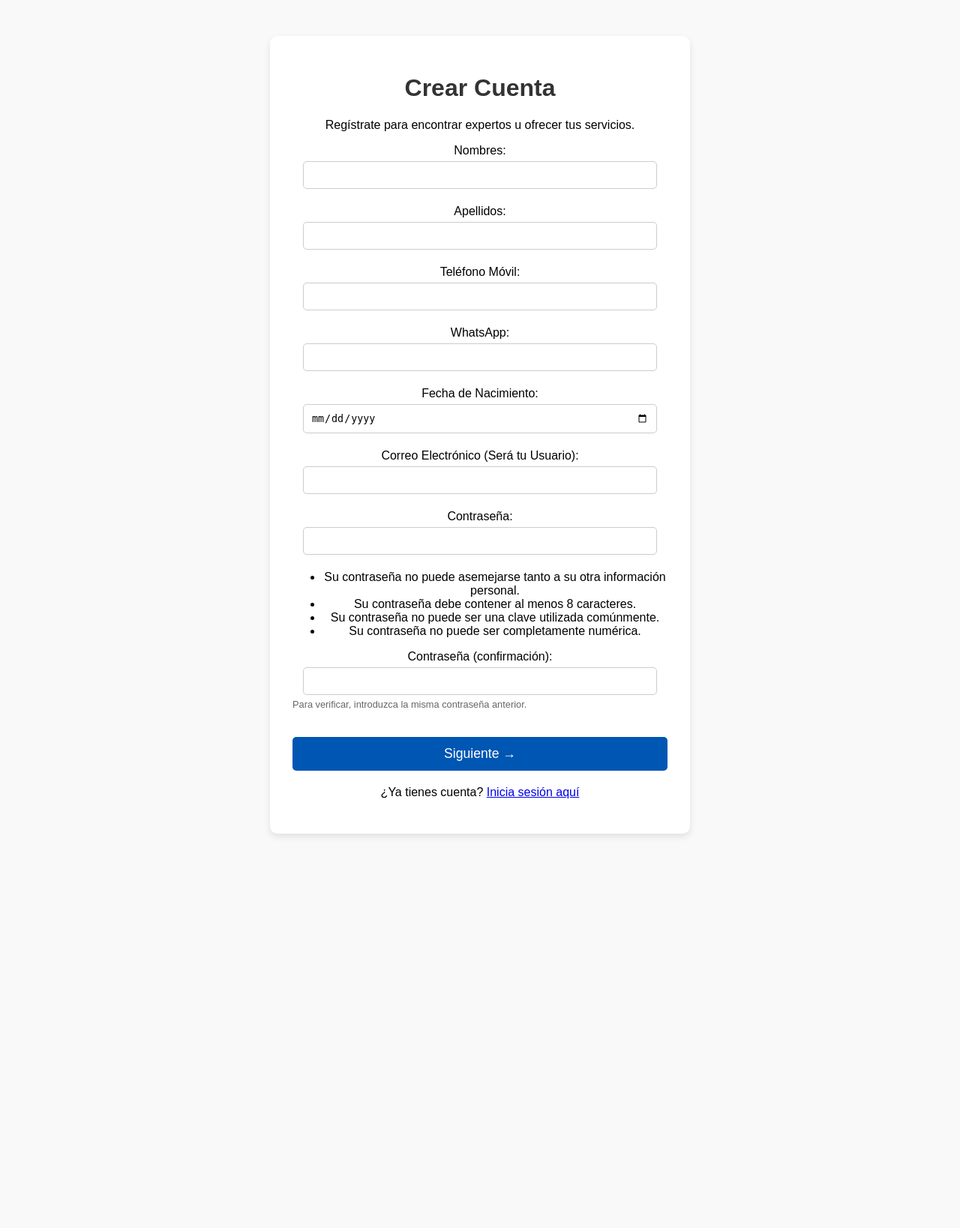
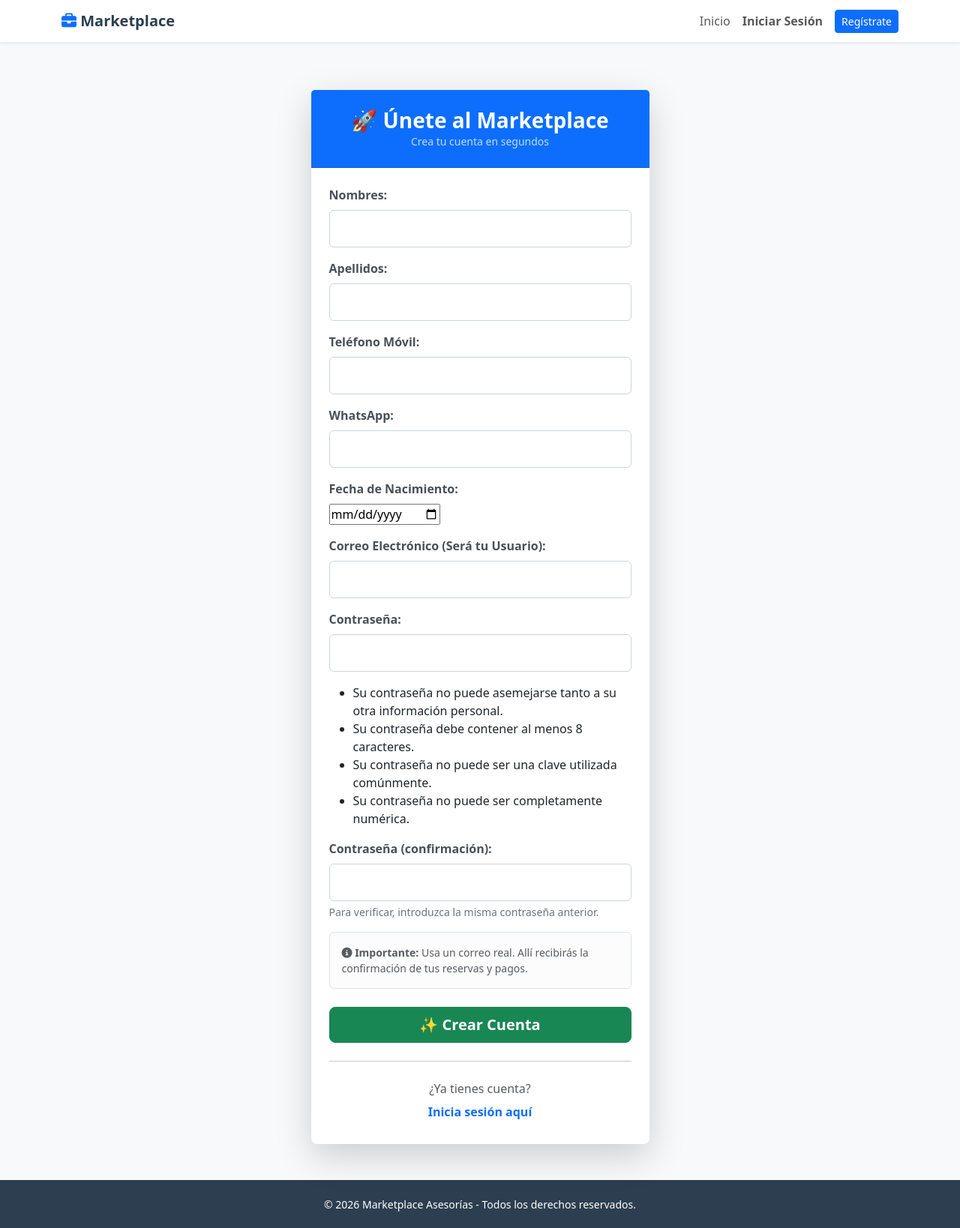
Before and after one commit to DarbyBenjab/marketplace-asesorias, a Django app: page /registro/ in a window 1280 px wide. Shown: the whole page at 75% size. Before the commit the page ends 1116 px from the top, so only its background shows below. Run offline with Django 5.2, Linux system fonts and the light colour scheme.

Commit message:
Mejora registro: Auto-login y redireccion inteligente

```diff
--- a/core/templates/core/registro_unificado.html
+++ b/core/templates/core/registro_unificado.html
@@ -1,31 +1,99 @@
-<!DOCTYPE html>
-<html lang="es">
-<head>
-    <meta charset="UTF-8">
-    <title>Inscripción de Asesor</title>
-    <style>
-        body { font-family: sans-serif; padding: 40px; text-align: center; background-color: #f9f9f9; }
-        .form-container { background: white; padding: 30px; max-width: 500px; margin: 0 auto; border-radius: 10px; box-shadow: 0 4px 10px rgba(0,0,0,0.1); }
-        input { width: 90%; padding: 10px; margin: 5px 0; border: 1px solid #ccc; border-radius: 5px; }
-        button { background-color: #0056b3; color: white; padding: 12px 25px; border: none; border-radius: 5px; cursor: pointer; font-size: 1.1em; margin-top: 20px; width: 100%; }
-        h1 { color: #333; }
-        .helptext { font-size: 0.8em; color: #666; text-align: left; display: block; margin-bottom: 10px; }
-    </style>
-</head>
-<body>
-    <div class="form-container">
-        <h1>Crear Cuenta</h1>
-        <p>Regístrate para encontrar expertos u ofrecer tus servicios.</p>
+{% extends 'core/base.html' %}
 
-        <form method="post">
-            {% csrf_token %}
-            {{ form.as_p }}
-            <button type="submit">Siguiente →</button>
-        </form>
+{% block content %}
+<div class="container mt-5 mb-5">
+    <div class="row justify-content-center">
+        <div class="col-md-6 col-lg-5">
 
-        <p style="margin-top: 20px;">
-            ¿Ya tienes cuenta? <a href="{% url 'login' %}">Inicia sesión aquí</a>
-        </p>
+            <div class="card shadow-lg border-0 rounded-3">
+                <div class="card-header bg-primary text-white text-center py-4">
+                    <h3 class="fw-bold mb-0">🚀 Únete al Marketplace</h3>
+                    <p class="mb-0 opacity-75 small">Crea tu cuenta en segundos</p>
+                </div>
+
+                <div class="card-body p-4">
+
+                    {% if messages %}
+                        {% for message in messages %}
+                            <div class="alert alert-{{ message.tags }} alert-dismissible fade show" role="alert">
+                                {{ message }}
+                                <button type="button" class="btn-close" data-bs-dismiss="alert"></button>
+                            </div>
+                        {% endfor %}
+                    {% endif %}
+
+                    <form method="post">
+                        {% csrf_token %}
+
+                        <div class="mb-3">
+                            {{ form.as_p }}
+                        </div>
+
+                        <div class="alert alert-light border small text-muted">
+                            <i class="fa-solid fa-circle-info"></i>
+                            <strong>Importante:</strong> Usa un correo real. Allí recibirás la confirmación de tus reservas y pagos.
+                        </div>
+
+                        <div class="d-grid gap-2 mt-4">
+                            <button type="submit" class="btn btn-success btn-lg fw-bold">
+                                ✨ Crear Cuenta
+                            </button>
+                        </div>
+                    </form>
+
+                    <hr class="my-4">
+
+                    <div class="text-center">
+                        <p class="mb-0 text-muted">¿Ya tienes cuenta?</p>
+                        <a href="{% url 'login' %}" class="btn btn-link text-decoration-none fw-bold">
+                            Inicia sesión aquí
+                        </a>
+                    </div>
+
+                </div>
+            </div>
+        </div>
     </div>
-</body>
-</html>
+</div>
+
+<style>
+    /* Hacemos que los inputs del formulario de Django ocupen todo el ancho */
+    form p {
+        margin-bottom: 1rem;
+    }
+    form label {
+        font-weight: bold;
+        display: block;
+        margin-bottom: 0.5rem;
+        color: #495057;
+    }
+    form input[type="text"],
+    form input[type="email"],
+    form input[type="password"] {
+        display: block;
+        width: 100%;
+        padding: 0.75rem;
+        font-size: 1rem;
+        font-weight: 400;
+        line-height: 1.5;
+        color: #212529;
+        background-color: #fff;
+        background-clip: padding-box;
+        border: 1px solid #ced4da;
+        border-radius: 0.375rem;
+        transition: border-color .15s ease-in-out,box-shadow .15s ease-in-out;
+    }
+    form input:focus {
+        border-color: #86b7fe;
+        outline: 0;
+        box-shadow: 0 0 0 0.25rem rgba(13,110,253,.25);
+    }
+    /* Ocultamos los textos de ayuda de Django si molestan, o los estilizamos */
+    .helptext {
+        font-size: 0.875em;
+        color: #6c757d;
+        display: block;
+        margin-top: 0.25rem;
+    }
+</style>
+{% endblock %}
--- a/core/views.py
+++ b/core/views.py
@@ -381,27 +381,37 @@ def registro_unificado(request):
     if request.method == 'POST':
         form = RegistroUnificadoForm(request.POST)
         if form.is_valid():
+            # 1. Guardar usuario
             user = form.save()
 
-            # --- CORRECCIÓN: Envío de correo seguro (Anti-Caídas) ---
+            # 2. AUTO-LOGIN INMEDIATO (Para que entre directo)
+            # Usamos el backend específico para evitar conflictos con Google
+            login(request, user, backend='django.contrib.auth.backends.ModelBackend')
+
+            # 3. ENVIAR CORREO (Blindado con Try-Except)
             try:
-                login(request, user, backend='django.contrib.auth.backends.ModelBackend')
-
-                # Intentar enviar correo (Si falla, no rompe la página)
-                subject = 'Bienvenido al Marketplace'
-                message = f'Hola {user.first_name}, gracias por registrarte.'
+                subject = '¡Bienvenido a Marketplace!'
+                message = f'Hola {user.first_name}, gracias por unirte a nuestra comunidad de expertos.'
                 from_email = settings.DEFAULT_FROM_EMAIL
                 recipient_list = [user.email]
-                send_mail(subject, message, from_email, recipient_list)
+                # fail_silently=True ayuda a que no explote si el servidor de correos falla
+                send_mail(subject, message, from_email, recipient_list, fail_silently=True)
+            except Exception as e:
+                # Solo lo imprimimos en consola para nosotros, el usuario no se entera
+                print(f"⚠️ Advertencia: El correo de bienvenida no salió ({e})")
 
-            except Exception as e:
-                print(f"Error enviando correo (pero el usuario se creó): {e}")
-                # No hacemos nada más, dejamos que el usuario siga feliz
+            messages.success(request, f"¡Bienvenido/a, {user.first_name}! Tu cuenta ha sido creada.")
 
-            messages.success(request, "Cuenta creada exitosamente.")
-            return redirect('inicio')
+            # 4. REDIRECCIÓN INTELIGENTE (Lo que faltaba)
+            # Si el usuario venía de intentar reservar (url?next=/asesor/...), lo devolvemos allá.
+            next_url = request.GET.get('next') or request.POST.get('next')
+            if next_url:
+                return redirect(next_url)
+            else:
+                return redirect('inicio')
+
         else:
-            messages.error(request, "Error en el formulario. Revisa los datos.")
+            messages.error(request, "Hubo un error en el registro. Verifica que el correo no esté repetido.")
     else:
         form = RegistroUnificadoForm()
 
```
Also changed, not shown: core/templates/core/registro.html (deleted, +0 -36 lines).
